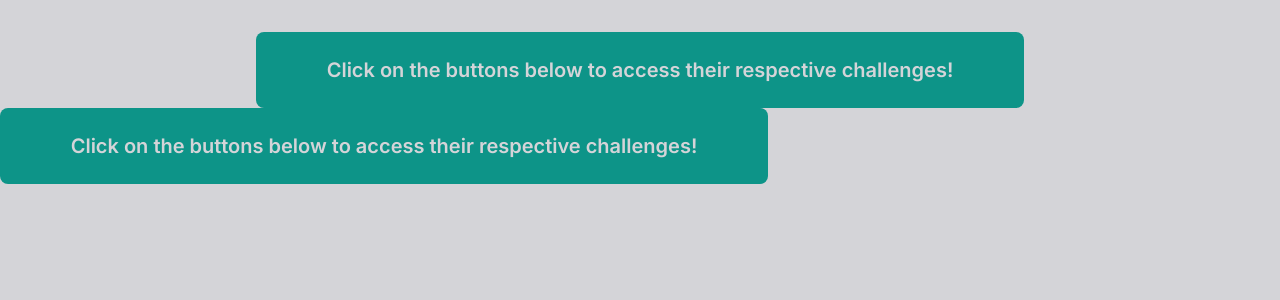
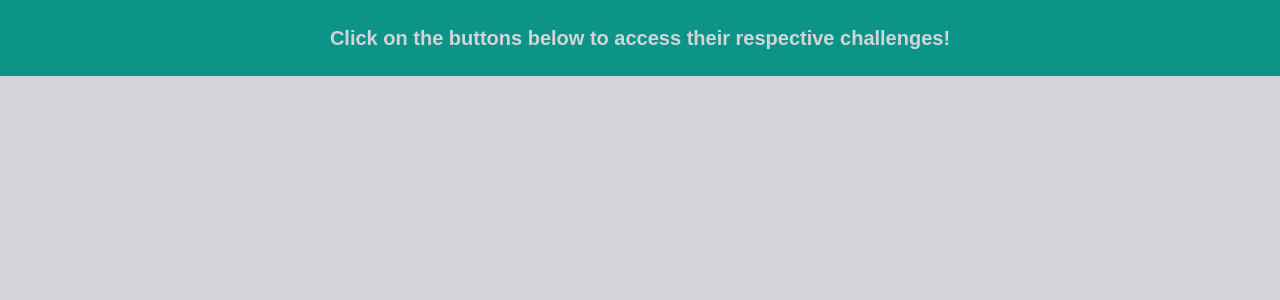
Before and after one commit to kelitasukita/training-programming-logic, a Next.js app: page / in a window 1280 px wide. Shown: the top 300 px of the page. Built offline with nearby package versions, Linux system fonts and the light colour scheme.

Commit message:
Set League-Spartan as a project font

```diff
--- a/src/app/challenge-01/layout.tsx
+++ /dev/null
@@ -1,14 +0,0 @@
-export default function Layout01() {
-  return (
-    <html>
-      <head />
-      <body>
-        <nav>
-          <div>
-            <h1>Go back to Challenges</h1>
-          </div>
-        </nav>
-      </body>
-    </html>
-  )
-}
--- a/src/app/globals.css
+++ b/src/app/globals.css
@@ -2,6 +2,10 @@
 @tailwind components;
 @tailwind utilities;
 
+html {
+  @apply font-spartan;
+}
+
 body {
   @apply bg-zinc-300;
 }
--- a/src/app/layout.tsx
+++ b/src/app/layout.tsx
@@ -1,7 +1,4 @@
 import './globals.css'
-import { Inter } from 'next/font/google'
-
-const inter = Inter({ subsets: ['latin'] })
 
 export const metadata = {
   title: 'Training Programming Logic',
@@ -15,12 +12,9 @@ export default function RootLayout({
 }) {
   return (
     <html lang="en">
-      <body className={inter.className}>{children}
-        <div className='bg-teal-600 rounded-lg w-3/5 px-7 py-6'>
-          <h1 className='text-zinc-300 text-xl font-semibold text-center'>
-            Click on the buttons below to access their respective challenges!
-          </h1>
-        </div>
+      <body>
+
+        {children}
 
       </body>
     </html>
--- a/src/app/page.tsx
+++ b/src/app/page.tsx
@@ -4,13 +4,14 @@ const inter = Inter({ subsets: ['latin'] })
 
 export default function Home() {
   return (
-    <main className='flex justify-center items-center mt-8'>
-      <div className='bg-teal-600 rounded-lg w-3/5 px-7 py-6'>
-        <h1 className='text-zinc-300 text-xl font-semibold text-center'>
-          Click on the buttons below to access their respective challenges!
-        </h1>
-      </div>
-
+    <main>
+      <article>
+        <div className='bg-teal-600 px-7 py-6'>
+          <h1 className='text-zinc-300 text-xl font-semibold text-center'>
+            Click on the buttons below to access their respective challenges!
+          </h1>
+        </div>
+      </article>
     </main>
   )
 }
--- a/tailwind.config.js
+++ b/tailwind.config.js
@@ -1,18 +1,21 @@
 /** @type {import('tailwindcss').Config} */
 module.exports = {
   content: [
-    './src/pages/**/*.{js,ts,jsx,tsx,mdx}',
-    './src/components/**/*.{js,ts,jsx,tsx,mdx}',
-    './src/app/**/*.{js,ts,jsx,tsx,mdx}',
+    "./src/pages/**/*.{js,ts,jsx,tsx,mdx}",
+    "./src/components/**/*.{js,ts,jsx,tsx,mdx}",
+    "./src/app/**/*.{js,ts,jsx,tsx,mdx}",
   ],
   theme: {
     extend: {
       backgroundImage: {
-        'gradient-radial': 'radial-gradient(var(--tw-gradient-stops))',
-        'gradient-conic':
-          'conic-gradient(from 180deg at 50% 50%, var(--tw-gradient-stops))',
+        "gradient-radial": "radial-gradient(var(--tw-gradient-stops))",
+        "gradient-conic":
+          "conic-gradient(from 180deg at 50% 50%, var(--tw-gradient-stops))",
+      },
+      fontFamily: {
+        spartan: ["League Spartan, sans-serif"],
       },
     },
   },
   plugins: [],
-}
+};
```
